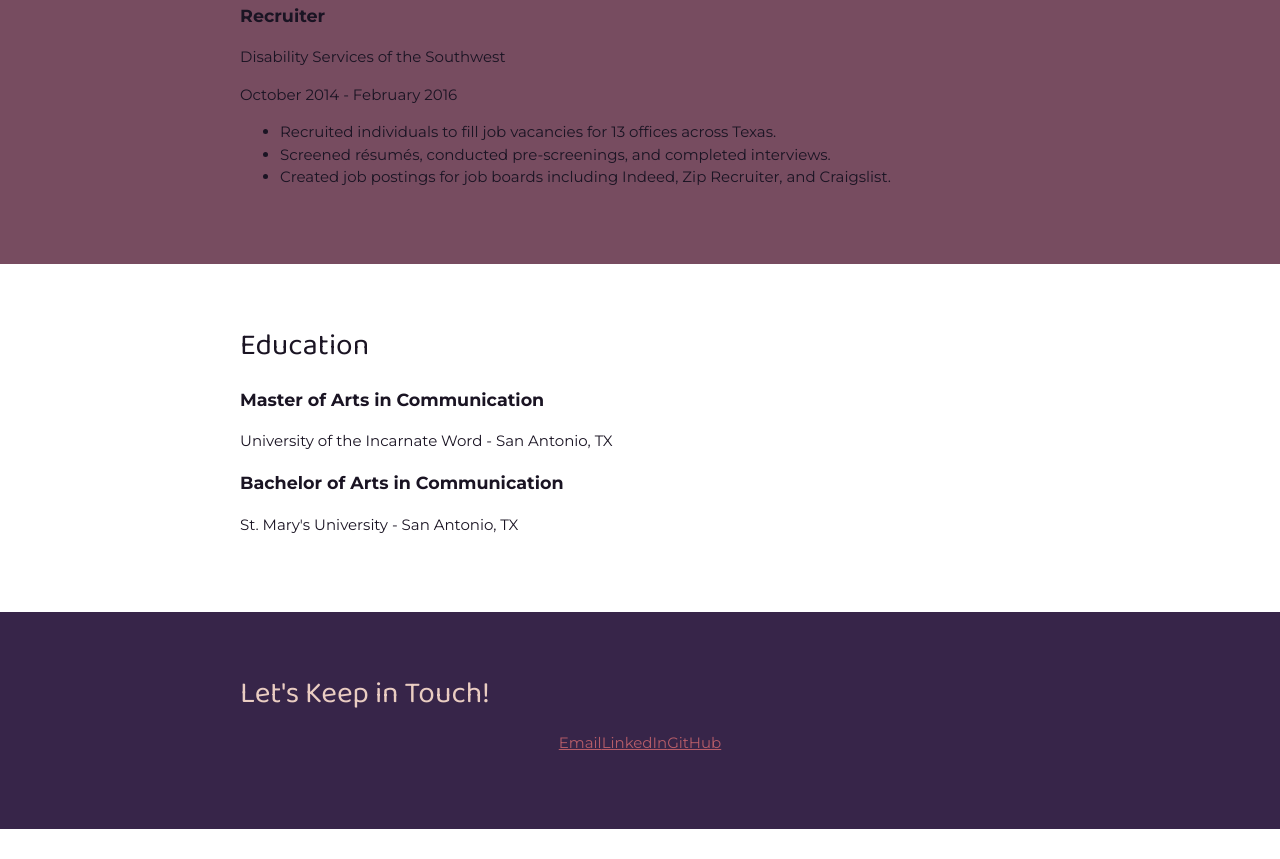
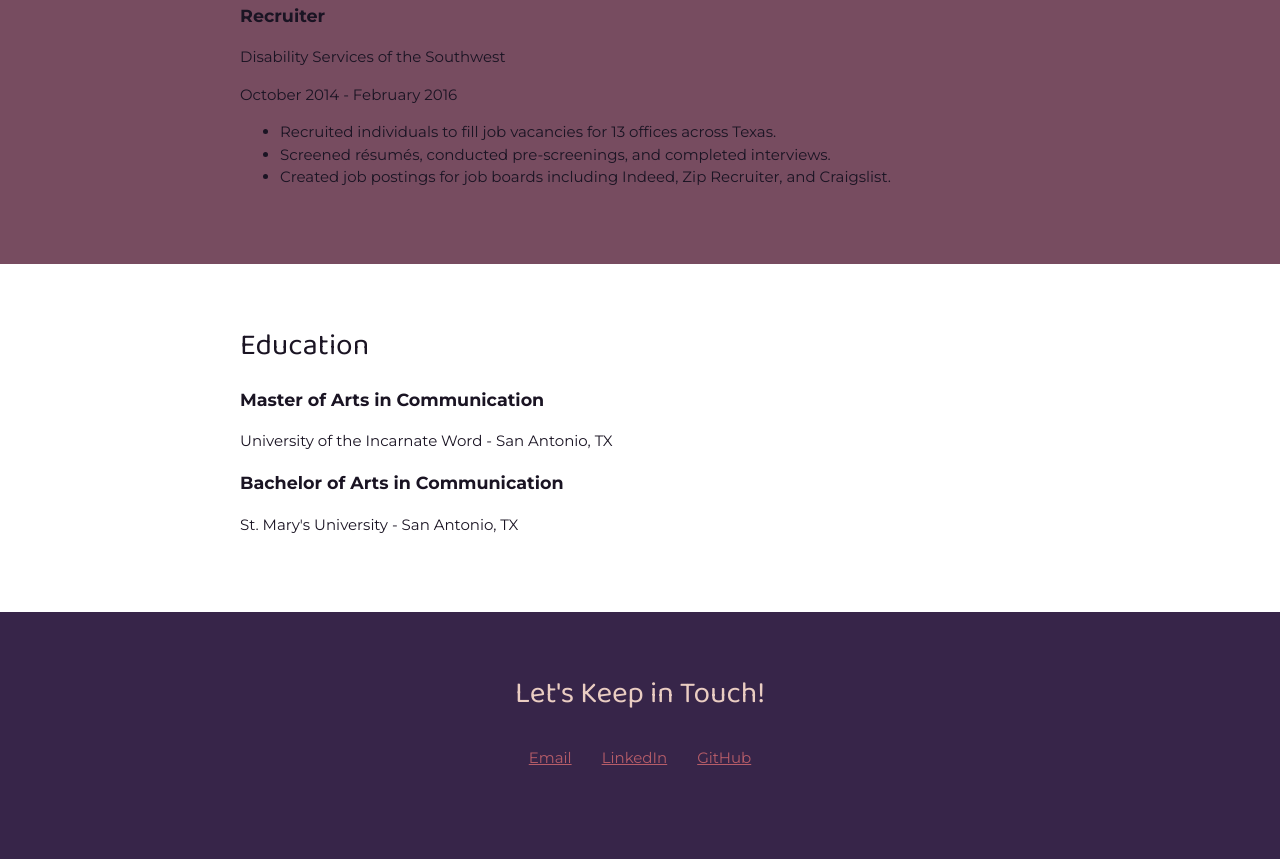
Before and after one commit to marissa-rodriguez/css-portfolio, a plain HTML site: page index.html in a window 1280 px wide. Shown: the part 1484-2343 px from the top of the page. Before the commit the page ends 2313 px from the top, so only its background shows below. Drawn offline with Linux system fonts and the light colour scheme.

Commit message:
center aligned header, footer, and contact info

```diff
--- a/css/style.css
+++ b/css/style.css
@@ -56,6 +56,7 @@ ________________________________________*/
 header {
     background: #372549;
     color: #eacdc2;
+    text-align: center;
 }
 
 /* Projects
@@ -93,6 +94,7 @@ ________________________________________*/
 footer {
     background: #372549;
     color: #eacdc2;
+    text-align: center;
 }
 .contact-list {
     list-style-type: none;
@@ -100,3 +102,7 @@ footer {
     display: flex;
     justify-content: center;
 }
+.contact-list a {
+    padding: 15px;
+    display: inline-block;
+}
```
